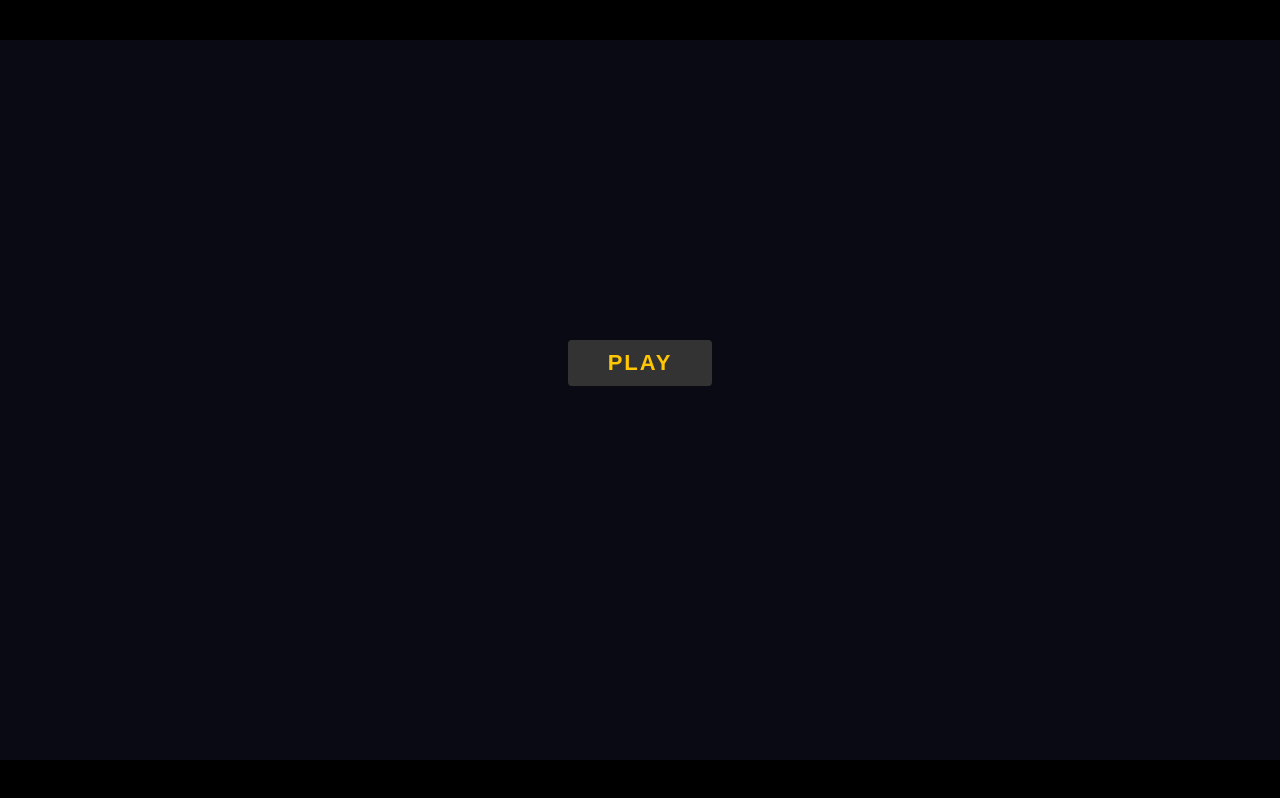
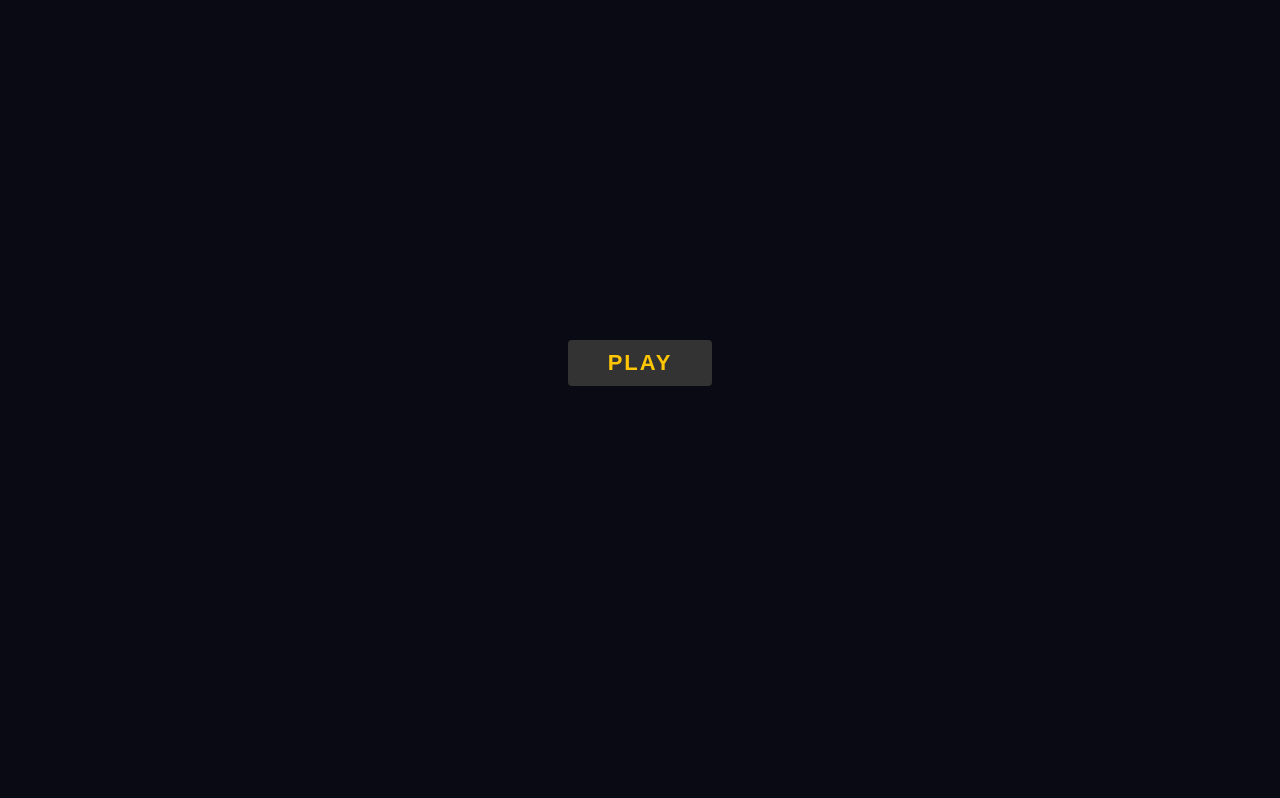
Before and after one commit to krix/shapewars, a plain HTML site: page index.html in a window 1280 px wide. Drawn offline with Linux system fonts and the light colour scheme.

Commit message:
Add files via upload

```diff
--- a/index.html
+++ b/index.html
@@ -7,8 +7,7 @@
     <style>
         html, body { background: #000; margin: 0; height: 100%; overflow: hidden; }
         body { display: flex; align-items: center; justify-content: center; }
-        #canvas-wrapper { width: min(100vh * 16 / 9, 100vw); height: min(100vw * 9 / 16, 100vh); overflow: hidden; flex-shrink: 0; display: flex; align-items: center; justify-content: center; }
-        canvas { border: 0 none; background: #0a0a14; display: block; width: 100% !important; height: 100% !important; }
+        canvas { border: 0 none; background: #0a0a14; display: block; width: 100vw; height: 100vh; }
         #overlay { position: absolute; top: 0; left: 0; right: 0; bottom: 0; margin: auto; width: 240px; height: 120px; text-align: center; color: #ccc; font-family: Monospace; font-size: 14px; cursor: default; }
         #play { color: #ffc603; font-size: 22px; font-weight: bold; background: #333; padding: 10px 40px; border: none; border-radius: 4px; cursor: pointer; letter-spacing: 2px; }
         #play:hover { color: #000; background: #fff; }
@@ -18,7 +17,7 @@
     </style>
 </head>
 <body>
-    <div id="canvas-wrapper"><canvas id="canvas" oncontextmenu="event.preventDefault()" tabindex=-1></canvas></div>
+    <canvas id="canvas" oncontextmenu="event.preventDefault()" tabindex=-1></canvas>
     <a id="fs-btn" href="#">[ fullscreen ]</a>
     <div id="overlay">
         <button id="play">PLAY</button>
```
Also changed, not shown: 1 other file.
